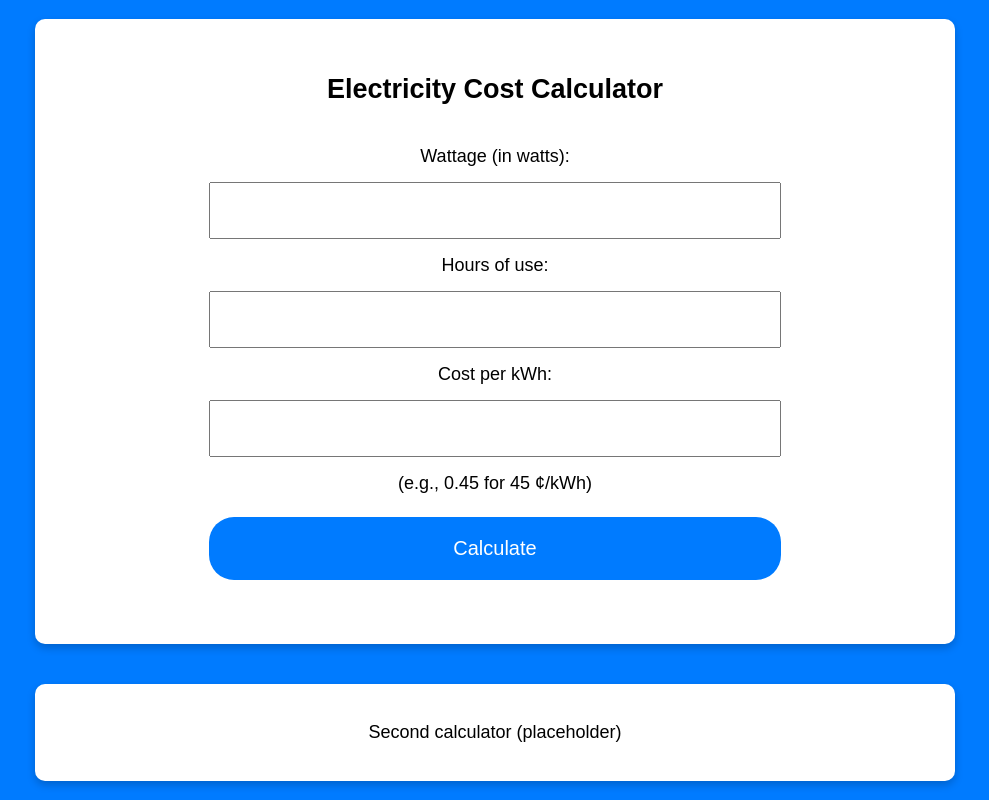
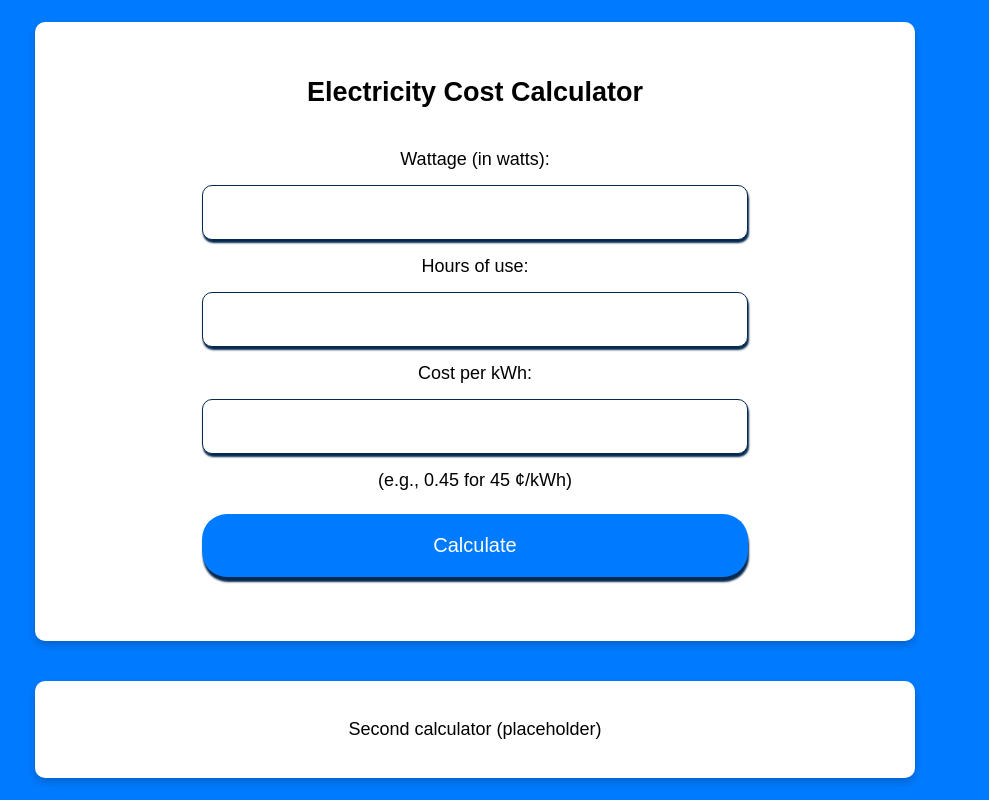
Before and after one commit to c9obvi/electrical-estimator, a Flask app: page / in a window 1280 px wide. Shown: the whole page, without its empty margins (165-1154 px from the left). Run offline with Flask 3, Linux system fonts and the light colour scheme.

Commit message:
additional css

```diff
--- a/static/styles.css
+++ b/static/styles.css
@@ -34,6 +34,8 @@ body {
     display: flex;
     flex-direction: column;
     justify-content: space-around;
+    margin: 10px auto;
+    max-width: calc(100%-20px); /* Subtract the total margin from the width */
 }
 
 /* Rest of your CSS */
@@ -56,6 +58,9 @@ input[type="number"] {
     margin: 8px 0; /* Adds some margin above and below the input */
     box-sizing: border-box; /* Ensures padding doesn't affect overall width */
     text-align: center;
+    border: solid 1px #06294f; /* Adds a border around the input */
+    box-shadow: 1px 3px 2px #06294f; /* Adds a shadow inside the input */
+    border-radius: 10px;
 }
 
 /* HIDE ARROWS IN INPUT For Webkit browsers like Chrome and Safari */
@@ -79,6 +84,8 @@ button#calculateButton {
     border-radius: 25px; /* Rounded corners */
     cursor: pointer; /* Changes the mouse pointer to indicate it's clickable */
     outline: none; /* Removes the outline to keep the design clean */
+    box-shadow: 1px 5px 2px #06294f; /* Adds a shadow inside the input */
+
 }
 
 button#calculateButton:hover {
@@ -89,10 +96,12 @@ button#calculateButton:hover {
 /* Responsive styles for screens less than 600px wide */
 @media (max-width: 1290px) {
     .grid-container {
+        align-items: center;
         grid-template-columns: 1fr; /* Stack cards in a single column */
+        margin: 10px; /* Adds margin around the cards */
+
     }
     #card1, #card2 {
-        margin: 10px; /* Adds margin around the cards */
         width: calc(100% - 20px); /* Subtract the total margin from the width */
     }
 
@@ -109,3 +118,7 @@ button#calculateButton:hover {
         margin-top: 16px; /* More space above the button */
     }
 }
+
+* {
+    box-sizing: border-box;
+  }
```
